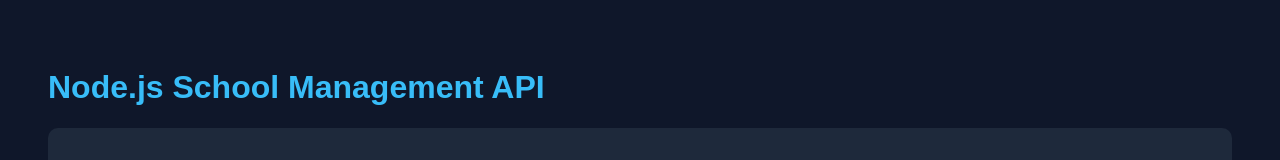
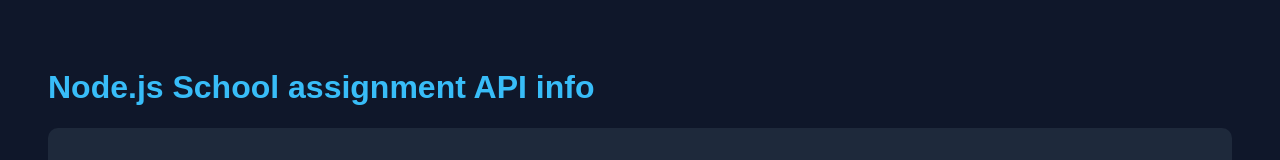
Before and after one commit to SidduSanmukh/Educase_assignment, a website: page src/public/index.html in a window 1280 px wide. Shown: the top 160 px of the page. Drawn offline with Linux system fonts and the light colour scheme.

Commit message:
UI update 2

```diff
--- a/src/public/index.html
+++ b/src/public/index.html
@@ -2,7 +2,7 @@
 <html lang="en">
   <head>
     <meta charset="UTF-8" />
-    <title>School Management API Guide</title>
+    <title>School Assignment API Guide</title>
     <style>
       body {
         font-family: Arial, sans-serif;
@@ -36,7 +36,7 @@
   </head>
 
   <body>
-    <h1>Node.js School Management API</h1>
+    <h1>Node.js School assignment API info</h1>
 
     <div class="card">
       <h2>Base URL</h2>
```
